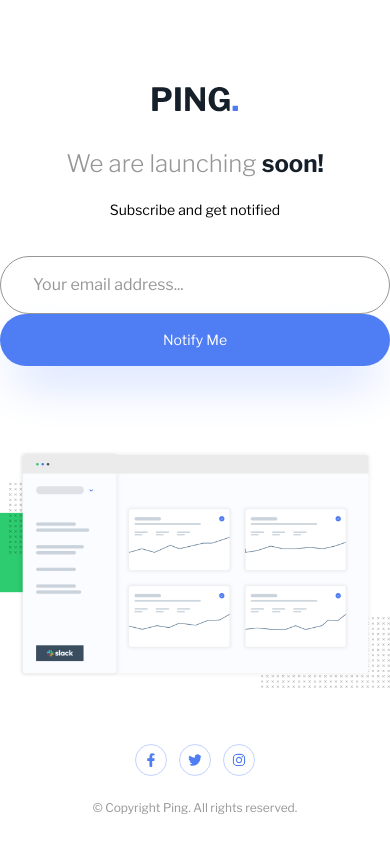
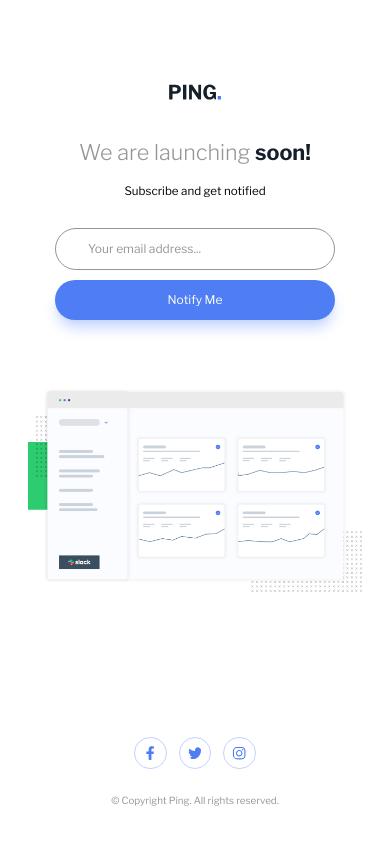
Before and after one commit to n0rrman/frontend-mentor-challenges, a Next.js app in the folder ping-coming-soon-page/: page / in a window 390 px wide. Shown: the top 852 px of the page. Built offline with nearby package versions, Linux system fonts and the light colour scheme.

Commit message:
ping-coming-soon-page completed

```diff
--- a/ping-coming-soon-page/src/app/page.tsx
+++ b/ping-coming-soon-page/src/app/page.tsx
@@ -7,35 +7,37 @@ import EmailForm from "@/components/emailForm";
 
 export default function Home() {
   return (
-    <div className="flex flex-col justify-between items-center min-h-screen py-12">
-      <header className="py-9 mt-0.5">
-        <div className="relative w-[5.375rem] h-[1.625rem] ">
+    <div className="flex flex-col justify-between min-h-screen items-center pt-[5.15rem] pb-9 sm:py-12">
+      <header className="pb-9 sm:pt-9 sm:pb-2 mt-0.5">
+        <div className="relative w-[3.3rem] h-4 sm:w-[5.375rem] sm:h-[1.625rem] ">
           <Image alt="" src={logo.src} fill />
         </div>
       </header>
-      <main className="flex flex-col justify-between items-center w-full sm:w-[40rem]">
+      <main className="flex flex-col justify-start sm:justify-center flex-1 items-center w-full sm:w-[40rem] px-7 sm:px-0">
         <div className="text-center">
-          <h1 className="text-2xl sm:text-5xl text-gray font-light pb-5">
+          <h1 className="text-[1.35rem] sm:text-5xl text-gray font-light pb-3.5 sm:pb-5">
             We are launching{" "}
             <span className="text-veryDarkBlue font-bold ">soon!</span>
           </h1>
-          <p className="text-sm sm:text-xl">Subscribe and get notified</p>
+          <p className="text-[0.725rem] sm:text-xl">
+            Subscribe and get notified
+          </p>
         </div>
-        <div className="w-full my-2">
+        <div className="w-full max-w-[20rem] sm:max-w-full my-0 sm:my-2.5 px-5 sm:px-0">
           <EmailForm />
         </div>
 
-        <div className="relative w-full aspect-[64/39] mt-12 mb-[2rem]">
-          <Image className="" alt="" src={dashboardImg.src} fill />
+        <div className="relative w-full aspect-[64/39] mt-10 sm:mt-12 sm:p-0">
+          <Image className="" alt="" src={dashboardImg.src} fill priority />
         </div>
       </main>
-      <footer>
-        <div className="flex flex-row gap-3 p-6 pt-6 justify-center items-center text-primaryBlue text-sm">
+      <footer className="">
+        <div className="flex flex-row gap-3  p-6 justify-center items-center text-primaryBlue text-[0.9rem] sm:text-sm">
           <FaFacebookF className="box-content hover:text-white hover:bg-primaryBlue hover:border-primaryBlue rounded-full p-2 border border-secondaryBlue transition-all duration-200 ease-out" />
           <FaTwitter className="box-content hover:text-white hover:bg-primaryBlue hover:border-primaryBlue rounded-full p-2 border border-secondaryBlue transition-all duration-200 ease-out" />
           <FaInstagram className="box-content hover:text-white hover:bg-primaryBlue hover:border-primaryBlue rounded-full p-2 border border-secondaryBlue transition-all duration-200 ease-out" />
         </div>
-        <div className="text-gray text-xs">
+        <div className="text-gray text-[0.615rem] text-center sm:text-xs">
           &copy; Copyright Ping. All rights reserved.
         </div>
       </footer>
--- a/ping-coming-soon-page/src/components/emailForm.tsx
+++ b/ping-coming-soon-page/src/components/emailForm.tsx
@@ -1,50 +1,68 @@
 "use client";
 
-import Image from "next/image";
-
-import { useState, FormEvent } from "react";
+import { useState, FormEvent, FormEventHandler } from "react";
 
 export default function EmailForm() {
   const [input, setInput] = useState("");
   const [error, setError] = useState(false);
 
-  const handleSubmit = (event: FormEvent<HTMLInputElement>): any => {
-    setError(!error);
+  const validateEmail = (email: string): boolean => {
+    if (email.length <= 0) return false;
+    if (email.indexOf("@") < 0) return false;
+    if (email.indexOf(".") < 0) return false;
+    if (email.lastIndexOf(".") == email.length - 1) return false;
+    if (email.indexOf("@") > email.lastIndexOf(".")) return false;
+
+    return true;
+  };
+
+  const handleSubmit: FormEventHandler<HTMLFormElement> = (
+    event: FormEvent<HTMLFormElement>
+  ) => {
     event.preventDefault();
-    console.log("submitted!");
+
+    const validEmail = validateEmail(input);
+    if (validEmail) {
+      setInput("");
+    }
+
+    setError(!validEmail);
   };
 
   const handleChange = (value: string) => {
     setInput(value);
-    console.log(value);
   };
 
   return (
     <div className="flex flex-col py-7 w-full">
       <form
-        className="flex flex-col sm:flex-row justify-center items-center w-full"
+        className="flex flex-col gap-2.5 sm:gap-0 sm:flex-row justify-center items-center w-full"
         onSubmit={handleSubmit}
       >
         <input
           className={`${
             error ? "border-secondaryRed" : "border-gray"
-          } w-full sm:w-2/3 z-30 bg-transparent placeholder:text-gray py-[1rem] px-8 rounded-[2rem] border`}
+          } w-full sm:w-2/3 z-30 bg-transparent text-xs sm:text-base placeholder:text-gray p-3 sm:py-[0.95rem] px-8 rounded-[2rem] border`}
           placeholder="Your email address..."
           value={input}
           onChange={(e) => handleChange(e.target.value)}
           type="text"
         />
-        <button className="text-white ml-0 sm:ml-4 text-sm sm:text-base p-[1rem] w-full  sm:w-[12.7rem] shadow-2xl whitespace-nowrap shadow-secondaryBlue rounded-[2rem] bg-primaryBlue hover:bg-secondaryBlue duration-200 ease-out transition-all">
+        {error && (
+          <div className="relative sm:absolute px-0 sm:px-8 text-xs text-secondaryRed">
+            <p className="relative sm:right-[11.5rem] sm:top-11">
+              Please provide a valid email address
+            </p>
+          </div>
+        )}
+        <button
+          className={`${
+            error ? "mr-0" : "mr-0"
+          } text-white ml-0 sm:ml-4 text-xs sm:text-base p-3 sm:p-[0.97rem] w-full sm:w-[12.7rem] shadow-lg whitespace-nowrap shadow-secondaryBlue rounded-[2rem] bg-primaryBlue hover:bg-secondaryBlue duration-200 ease-out transition-all`}
+        >
           Notify Me
         </button>
       </form>
-      {error && (
-        <p className="absolute px-8 text-xs text-secondaryRed">
-          <div className="relative top-16">
-            Please provide a valid email address
-          </div>
-        </p>
-      )}
     </div>
   );
 }
```
Also changed, not shown: ping-coming-soon-page/design/screenshot.png (added).
